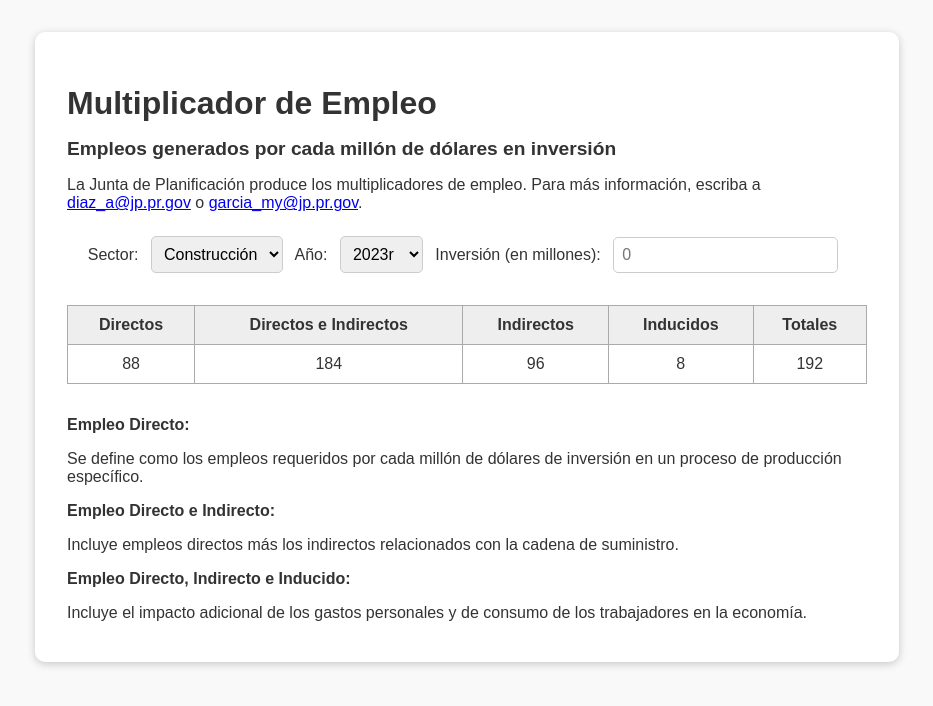
After one commit to gitinference/coffee-webapp, a Django app: template forms/templates/Calculator.html in a window 1280 px wide. The commit adds this page. Shown: the top 706 px of the page, without its empty margins (173-1106 px from the left). Run offline with Django 5.2, Linux system fonts and the light colour scheme; the template is opened without the code that fills it, so the values that code supplies are empty.

Commit message:
added a new page, no url yet

```diff
--- a/coffee_webapp/urls.py
+++ b/coffee_webapp/urls.py
@@ -25,4 +25,7 @@ from forms import views
 urlpatterns = [
     path('admin/', admin.site.urls),
     path('cuestionario-cafe/', views.coffeeTest, name='coffee-questionaire'),
+    path('', views.homepage, name='homepage'), # default page
+    path('homepage/', views.homepage, name='homepage'), # default page
+
 ]
--- /dev/null
+++ b/forms/templates/Calculator.html
@@ -0,0 +1,149 @@
+<!DOCTYPE html>
+<html lang="es">
+<head>
+  <meta charset="UTF-8">
+  <title>Multiplicador de Empleo</title>
+  <style>
+    body {
+      font-family: Arial, sans-serif;
+      margin: 0;
+      background-color: #f9f9f9;
+      color: #333;
+      display: flex;
+      flex-direction: column;
+      align-items: center;
+      padding: 2rem;
+    }
+
+    h1 {
+      font-size: 2rem;
+      margin-bottom: 0.5rem;
+    }
+
+    h2 {
+      font-size: 1.2rem;
+      margin-bottom: 1rem;
+    }
+
+    .container {
+      background: white;
+      padding: 2rem;
+      border-radius: 10px;
+      box-shadow: 0 2px 8px rgba(0,0,0,0.2);
+      width: 100%;
+      max-width: 800px;
+    }
+
+    .form-section {
+      text-align: center;
+      margin-bottom: 1.5rem;
+    }
+
+    select, input[type="number"] {
+      padding: 8px;
+      margin: 0.5rem;
+      font-size: 1rem;
+      border-radius: 5px;
+      border: 1px solid #ccc;
+    }
+
+    table {
+      width: 100%;
+      border-collapse: collapse;
+      margin-top: 1rem;
+    }
+
+    th, td {
+      padding: 10px;
+      border: 1px solid #aaa;
+      text-align: center;
+    }
+
+    th {
+      background-color: #eee;
+    }
+
+    .definitions {
+      margin-top: 2rem;
+    }
+
+    .definitions strong {
+      display: block;
+      margin-top: 1rem;
+      font-weight: bold;
+    }
+
+    .definitions p {
+      margin-bottom: 0.5rem;
+    }
+  </style>
+</head>
+<body>
+  <div class="container">
+    <h1>Multiplicador de Empleo</h1>
+    <h2>Empleos generados por cada millón de dólares en inversión</h2>
+
+    <p>
+      La Junta de Planificación produce los multiplicadores de empleo. Para más información, escriba a
+      <a href="mailto:diaz_a@jp.pr.gov">diaz_a@jp.pr.gov</a> o
+      <a href="mailto:garcia_my@jp.pr.gov">garcia_my@jp.pr.gov</a>.
+    </p>
+
+    <div class="form-section">
+      <label for="sector">Sector:</label>
+      <select id="sector">
+        <option>Construcción</option>
+        <option>Servicios</option>
+        <option>Agricultura</option>
+        <option>Manufactura</option>
+        <option>Gobierno</option>
+      </select>
+
+      <label for="year">Año:</label>
+<select id="year">
+  <option>2023r</option>
+  <option>2023p</option>
+  <option>2024r</option>
+  <option>2024p</option>
+  <option>2025r</option>
+  <option>2025p</option>
+</select>
+
+      <label for="inv">Inversión (en millones):</label>
+      <input type="number" id="inv" placeholder="0" />
+    </div>
+
+    <table>
+      <thead>
+        <tr>
+          <th>Directos</th>
+          <th>Directos e Indirectos</th>
+          <th>Indirectos</th>
+          <th>Inducidos</th>
+          <th>Totales</th>
+        </tr>
+      </thead>
+      <tbody>
+        <tr>
+          <td>88</td>
+          <td>184</td>
+          <td>96</td>
+          <td>8</td>
+          <td>192</td>
+        </tr>
+      </tbody>
+    </table>
+
+    <div class="definitions">
+      <strong>Empleo Directo:</strong>
+      <p>Se define como los empleos requeridos por cada millón de dólares de inversión en un proceso de producción específico.</p>
+
+      <strong>Empleo Directo e Indirecto:</strong>
+      <p>Incluye empleos directos más los indirectos relacionados con la cadena de suministro.</p>
+
+      <strong>Empleo Directo, Indirecto e Inducido:</strong>
+      <p>Incluye el impacto adicional de los gastos personales y de consumo de los trabajadores en la economía.</p>
+    </div>
+  </div>
+</body>
+</html>
--- a/forms/views.py
+++ b/forms/views.py
@@ -4,3 +4,6 @@ from django.shortcuts import render
 # it must have the path of the file, if the file is in the same path, just write the files name
 def coffeeTest(request):
     return render(request, 'CoffeeQuestionare.html')
+
+def homepage(request):
+    return render(request, 'LandingPage.html')
```
Also changed, not shown: forms/static/CoffeeQuestionare/styles.css (+46 -0 lines), forms/templates/CoffeeQuestionare.html (+8 -0 lines), forms/templates/LandingPage.html (renamed from Pages/LandingPage.html, +5 -2 lines), forms/static/CoffeeQuestionare/CoffeeLogo.png (renamed from Pages/CoffeeLogo.png), forms/static/CoffeeQuestionare/CoffeeTabLogo.png (renamed from Pages/CoffeeTabLogo.png).
